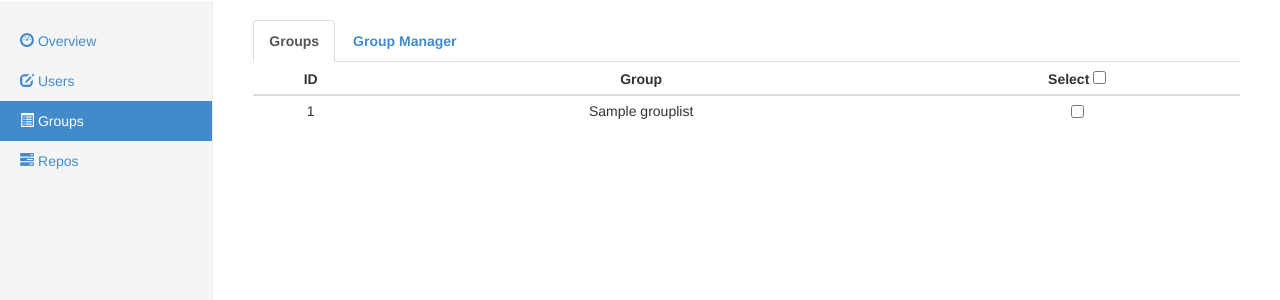
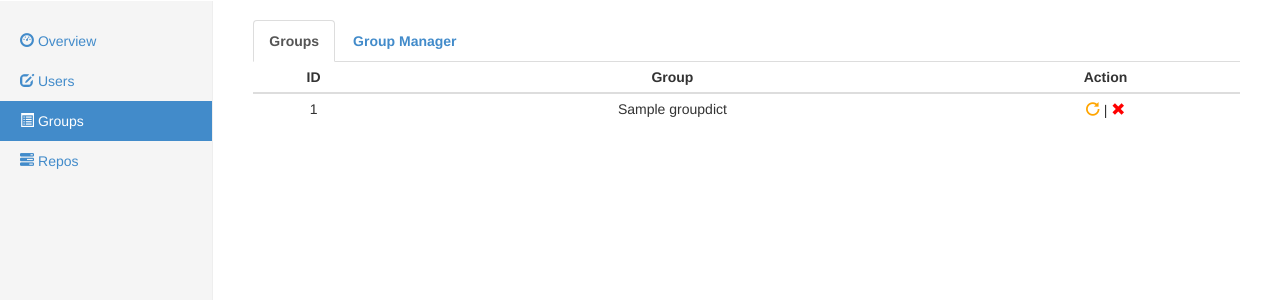
Before and after one commit to asdfII/gitoweb, a Flask app: template templates/group.html in a window 1280 px wide. Shown: the part 50-350 px from the top of the page. Run offline with Flask 2, Linux system fonts and the light colour scheme; the template is opened without the code that fills it: most values are stand-ins (such as "Sample title", 1, 10 or a date in 2020); some libraries are stand-ins or nearby versions.

Commit message:
Ticket alphaz 20170519015301

```diff
--- a/templates/group.html
+++ b/templates/group.html
@@ -27,27 +27,30 @@
 
 <!-- <h1 class="page-header">Groups</h1> -->
 <ul id="myTab" class="nav nav-tabs">
-  <li class="active"><a href="#groupList" data-toggle="tab"><strong>Groups</strong></a></li>
+  <li class="active"><a href="#groupDict" data-toggle="tab"><strong>Groups</strong></a></li>
   <li><a href="#groupManager" data-toggle="tab"><strong>Group Manager</strong></a></li>
 </ul>
 <div id="groupTabContent" class="tab-content">
-  <div class="tab-pane fade in active" id="groupList">
+  <div class="tab-pane fade in active" id="groupDict">
     <table class="table table-condensed table-hover text-center">
       <thead>
         <tr>
-          <th class="text-center">ID</th>
+          <th class="text-center">
+            <!-- <input type="checkbox" id="selectAllUser" onclick="selectAllUser(this)"> -->
+            ID
+          </th>
           <th class="text-center">Group</th>
-          <th class="text-center">
-            Select
-            <input type="checkbox" id="selectAllGroup" onclick="selectAllGroup(this)">
-          </th>
+          <th class="text-center">Action</th>
         </tr>
       </thead>
       <tbody>
-      {% for i in grouplist %}
+      {% for i in groupdict %}
         {% set counter = loop.index %}
         <tr class="text-center">
-          <td>{{ counter }}</td>
+          <td>
+            <!-- <input type="checkbox" name="selectUserName"> -->
+            {{ counter }}
+          </td>
           <td>{{ i }}</td>
 <!--           <td>
             <div class="btn-group">
@@ -55,7 +58,11 @@
             </div>
           </td> -->
           <td>
-            <input type="checkbox" name="selectGroupName">
+            <div class="btn-group">
+              <div style="color:orange;" class="glyphicon glyphicon-repeat" id="renameGroupId" onclick="alert('rename')"></div>
+              <span>|</span>
+              <div style="color:red;" class="glyphicon glyphicon-remove" id="removeGroupId" onclick="alert('remove')"></div>
+            </div>
           </td>
         </tr>
       {% endfor %}
--- a/user/views.py
+++ b/user/views.py
@@ -101,8 +101,8 @@ def user():
     db_session.close()
     return render_template(
         'user.html',
+        status_dict=status_dict,
         userdict=userdict,
         groupdict=groupdict,
-        status_dict=status_dict,
         assignedgroup=assignedgroup,
     )
```
Also changed, not shown: group/views.py (+4 -4 lines), templates/user.html (+9 -6 lines).
